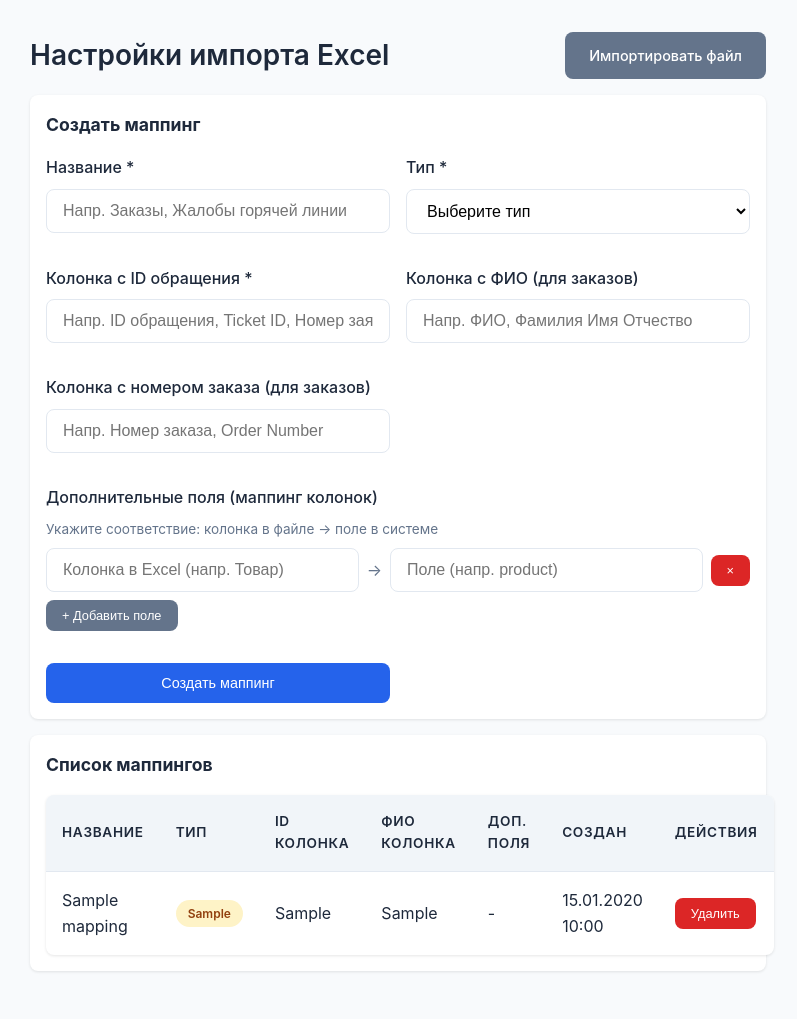
After one commit to VladChristmas/gl-jb, a Flask app: page /admin/import_mappings in a window 1280 px wide. The commit adds this page. Shown: the whole page, without its empty margins (242-1039 px from the left). Run offline with Flask 3, Linux system fonts and the light colour scheme; the visitor is signed in with stand-in values (Sample User, id 1); tables that the repository leaves empty hold one stand-in row (values such as "Sample post"); parts of the project's set-up code (start-up, migrations or seed data) failed here and were passed over; some libraries are stand-ins or nearby versions.

Commit message:
Add flexible Excel import with mappings (orders + complaints merge by ID)

```diff
--- a/app.py
+++ b/app.py
@@ -17,7 +17,7 @@ from config import (
     UPLOAD_FOLDER, MAX_CONTENT_LENGTH, ALLOWED_EXTENSIONS,
     RATELIMIT_STORAGE_URL, FLASK_DEBUG
 )
-from models import db, User, Order, Photo, generate_token
+from models import db, User, Order, Photo, generate_token, ImportMapping
 from flask_wtf.csrf import CSRFProtect
 from flask_limiter import Limiter
 from flask_limiter.util import get_remote_address
@@ -290,6 +290,235 @@ def admin_upload_excel():
 
     return render_template('admin_upload_excel.html')
 
+# Import Mappings
+@app.route('/admin/import_mappings', methods=['GET', 'POST'])
+@admin_required
+def admin_import_mappings():
+    if request.method == 'POST':
+        name = request.form.get('name', '').strip()
+        type_ = request.form.get('type', '').strip()
+        id_column = request.form.get('id_column', '').strip()
+        fio_column = request.form.get('fio_column', '').strip()
+        order_number_column = request.form.get('order_number_column', '').strip()
+
+        # Parse field mapping JSON
+        field_mapping = {}
+        keys = request.form.getlist('mapping_key[]')
+        values = request.form.getlist('mapping_value[]')
+        for k, v in zip(keys, values):
+            if k.strip() and v.strip():
+                field_mapping[k.strip()] = v.strip()
+
+        if not name or not type_ or not id_column:
+            flash('Заполните обязательные поля: название, тип, колонка ID', 'error')
+        else:
+            try:
+                mapping = ImportMapping(
+                    name=name,
+                    type=type_,
+                    id_column=id_column,
+                    fio_column=fio_column or None,
+                    order_number_column=order_number_column or None,
+                    field_mapping=field_mapping
+                )
+                db.session.add(mapping)
+                db.session.commit()
+                flash('Маппинг создан', 'success')
+            except Exception as e:
+                db.session.rollback()
+                flash(f'Ошибка: {e}', 'error')
+        return redirect(url_for('admin_import_mappings'))
+
+    mappings = ImportMapping.query.order_by(ImportMapping.created_at.desc()).all()
+    return render_template('admin_import_mappings.html', mappings=mappings)
+
+
+@app.route('/admin/import_mappings/delete/<int:mapping_id>', methods=['POST'])
+@admin_required
+def admin_delete_import_mapping(mapping_id):
+    mapping = ImportMapping.query.get_or_404(mapping_id)
+    db.session.delete(mapping)
+    db.session.commit()
+    flash('Маппинг удалён', 'success')
+    return redirect(url_for('admin_import_mappings'))
+
+
+@app.route('/admin/import_excel', methods=['GET', 'POST'])
+@admin_required
+def admin_import_excel():
+    mappings = ImportMapping.query.order_by(ImportMapping.type, ImportMapping.name).all()
+
+    if request.method == 'POST':
+        mapping_id = request.form.get('mapping_id', type=int)
+        file = request.files.get('excel_file')
+
+        if not mapping_id:
+            flash('Выберите маппинг', 'error')
+            return redirect(url_for('admin_import_excel'))
+
+        if not file or file.filename == '':
+            flash('Файл не выбран', 'error')
+            return redirect(url_for('admin_import_excel'))
+
+        if not file.filename.endswith(('.xlsx', '.xls')):
+            flash('Неверный формат файла. Нужен .xlsx или .xls', 'error')
+            return redirect(url_for('admin_import_excel'))
+
+        mapping = ImportMapping.query.get_or_404(mapping_id)
+
+        try:
+            workbook = openpyxl.load_workbook(file)
+            sheet = workbook.active
+
+            headers = [cell.value for cell in next(sheet.iter_rows(min_row=1, max_row=1))]
+            headers = [str(h).strip() if h else '' for h in headers]
+
+            # Find column indices
+            id_col_idx = None
+            for idx, header in enumerate(headers):
+                if header.lower() == mapping.id_column.lower():
+                    id_col_idx = idx
+                    break
+
+            if id_col_idx is None:
+                flash(f'Колонка ID "{mapping.id_column}" не найдена в файле. Доступные: {headers}', 'error')
+                return redirect(url_for('admin_import_excel'))
+
+            fio_col_idx = None
+            if mapping.fio_column:
+                for idx, header in enumerate(headers):
+                    if header.lower() == mapping.fio_column.lower():
+                        fio_col_idx = idx
+                        break
+
+            order_num_col_idx = None
+            if mapping.order_number_column:
+                for idx, header in enumerate(headers):
+                    if header.lower() == mapping.order_number_column.lower():
+                        order_num_col_idx = idx
+                        break
+
+            # Build field mapping indices
+            field_indices = {}
+            for file_col, model_field in mapping.field_mapping.items():
+                for idx, header in enumerate(headers):
+                    if header.lower() == file_col.lower():
+                        field_indices[model_field] = idx
+                        break
+
+            users_map = {u.fio.strip().lower(): u.id for u in User.query.all()}
+
+            imported = 0
+            updated = 0
+            skipped = 0
+            errors = []
+
+            start_row = 2 if mapping.skip_first_row else 1
+
+            for row_idx, row in enumerate(sheet.iter_rows(min_row=start_row, values_only=True), start=start_row):
+                if not any(row):
+                    continue
+
+                ext_id = row[id_col_idx]
+                if not ext_id:
+                    skipped += 1
+                    errors.append(f'Строка {row_idx}: пустой ID')
+                    continue
+
+                ext_id = str(ext_id).strip()
+
+                if mapping.type == 'orders':
+                    # Import orders
+                    fio_value = row[fio_col_idx] if fio_col_idx is not None else None
+                    if not fio_value:
+                        skipped += 1
+                        errors.append(f'Строка {row_idx}: пустое ФИО')
+                        continue
+
+                    fio_normalized = str(fio_value).strip().lower()
+                    user_id = users_map.get(fio_normalized)
+                    if not user_id:
+                        skipped += 1
+                        errors.append(f'Строка {row_idx}: пользователь "{fio_value}" не найден')
+                        continue
+
+                    order_number = row[order_num_col_idx] if order_num_col_idx is not None else f'Заказ #{row_idx}'
+                    if not order_number:
+                        order_number = f'Заказ #{row_idx}'
+
+                    # Check if order with this external_id exists
+                    order = Order.query.filter_by(external_id=ext_id).first()
+
+                    description_parts = []
+                    for model_field, col_idx in field_indices.items():
+                        value = row[col_idx]
+                        if value is not None:
+                            description_parts.append(f'{model_field}: {value}')
+                    description = '; '.join(description_parts)
+
+                    if order:
+                        order.user_id = user_id
+                        order.order_number = order_number
+                        order.description = description
+                        order.external_id = ext_id
+                        updated += 1
+                    else:
+                        order = Order(
+                            user_id=user_id,
+                            order_number=order_number,
+                            description=description,
+                            external_id=ext_id
+                        )
+                        db.session.add(order)
+                        imported += 1
+
+                elif mapping.type == 'complaints':
+                    # Import complaints - link to existing order by external_id
+                    order = Order.query.filter_by(external_id=ext_id).first()
+                    if not order:
+                        skipped += 1
+                        errors.append(f'Строка {row_idx}: заказ с ID "{ext_id}" не найден')
+                        continue
+
+                    # Update complaint fields
+                    for model_field, col_idx in field_indices.items():
+                        value = row[col_idx]
+                        if value is not None:
+                            if model_field == 'complaint_text':
+                                order.complaint_text = str(value)
+                            elif model_field == 'complaint_status':
+                                order.complaint_status = str(value)
+                            elif model_field == 'complaint_date':
+                                if isinstance(value, str):
+                                    try:
+                                        from datetime import datetime
+                                        order.complaint_date = datetime.fromisoformat(value.replace('Z', '+00:00'))
+                                    except:
+                                        pass
+                                elif hasattr(value, 'isoformat'):
+                                    order.complaint_date = value
+
+                    updated += 1
+
+            db.session.commit()
+
+            msg = f'Импорт завершён. Создано: {imported}, обновлено: {updated}, пропущено: {skipped}.'
+            if errors:
+                msg += ' Ошибки: ' + '; '.join(errors[:5])
+                if len(errors) > 5:
+                    msg += f' ... и ещё {len(errors) - 5} ошибок.'
+            flash(msg, 'success' if (imported + updated) > 0 else 'warning')
+            app.logger.info(f'Excel import ({mapping.type}): {imported} created, {updated} updated, {skipped} skipped')
+
+        except Exception as e:
+            db.session.rollback()
+            flash(f'Ошибка при обработке файла: {str(e)}', 'error')
+            app.logger.error(f'Excel import error: {e}')
+
+        return redirect(url_for('admin_import_excel'))
+
+    return render_template('admin_import_excel.html', mappings=mappings)
+
 @app.route('/admin/orders')
 @admin_required
 def admin_orders():
--- a/static/style.css
+++ b/static/style.css
@@ -528,3 +528,100 @@ body {
         grid-template-columns: repeat(auto-fill, minmax(200px, 1fr));
     }
 }
+
+.form-grid {
+    display: grid;
+    grid-template-columns: 1fr;
+    gap: var(--spacing);
+}
+
+@media (min-width: 600px) {
+    .form-grid {
+        grid-template-columns: repeat(2, 1fr);
+    }
+}
+
+.form-group.full-width {
+    grid-column: 1 / -1;
+}
+
+.mapping-row {
+    display: flex;
+    align-items: center;
+    gap: 0.5rem;
+    margin-bottom: 0.5rem;
+    flex-wrap: wrap;
+}
+
+.mapping-row input {
+    flex: 1;
+    min-width: 150px;
+}
+
+.mapping-row span {
+    color: var(--text-muted);
+}
+
+.help-text {
+    font-size: 0.85rem;
+    color: var(--text-muted);
+    margin-bottom: 0.5rem;
+}
+
+.tag {
+    display: inline-block;
+    background: #f1f5f9;
+    color: var(--text);
+    padding: 0.15rem 0.5rem;
+    border-radius: 4px;
+    font-size: 0.75rem;
+    margin-right: 0.25rem;
+    margin-bottom: 0.25rem;
+}
+
+.badge-primary {
+    background: #dbeafe;
+    color: #1e40af;
+}
+
+.badge-warning {
+    background: #fef3c7;
+    color: #92400e;
+}
+
+.login-hints {
+    margin-top: 1.5rem;
+    padding-top: 1.5rem;
+    border-top: 1px solid var(--border);
+}
+
+.login-hints summary {
+    cursor: pointer;
+    color: var(--text-muted);
+    font-size: 0.9rem;
+}
+
+.login-hints ul {
+    margin-top: 0.75rem;
+    padding-left: 1.5rem;
+}
+
+.login-hints li {
+    margin-bottom: 0.5rem;
+    font-size: 0.9rem;
+}
+
+.login-hints p {
+    margin-top: 0.75rem;
+    font-size: 0.9rem;
+    color: var(--text-muted);
+}
+
+.unified-login-box {
+    background: var(--card-bg);
+    border-radius: var(--radius);
+    padding: 2rem;
+    box-shadow: var(--shadow);
+    max-width: 400px;
+    margin: 4rem auto;
+}
--- /dev/null
+++ b/templates/admin_import_mappings.html
@@ -0,0 +1,132 @@
+{% extends "base.html" %}
+
+{% block title %}Маппинги импорта{% endblock %}
+
+{% block content %}
+<div class="page-header">
+    <h1>Настройки импорта Excel</h1>
+    <a href="{{ url_for('admin_import_excel') }}" class="btn btn-secondary">Импортировать файл</a>
+</div>
+
+<div class="card">
+    <h2>Создать маппинг</h2>
+    <form method="post" class="form-grid">
+        <div class="form-group">
+            <label for="name">Название *</label>
+            <input type="text" id="name" name="name" required placeholder="Напр. Заказы, Жалобы горячей линии">
+        </div>
+
+        <div class="form-group">
+            <label for="type">Тип *</label>
+            <select id="type" name="type" required>
+                <option value="">Выберите тип</option>
+                <option value="orders">Заказы (создают заказы)</option>
+                <option value="complaints">Жалобы (привязываются к заказам по ID)</option>
+            </select>
+        </div>
+
+        <div class="form-group">
+            <label for="id_column">Колонка с ID обращения *</label>
+            <input type="text" id="id_column" name="id_column" required placeholder="Напр. ID обращения, Ticket ID, Номер заявки">
+        </div>
+
+        <div class="form-group">
+            <label for="fio_column">Колонка с ФИО (для заказов)</label>
+            <input type="text" id="fio_column" name="fio_column" placeholder="Напр. ФИО, Фамилия Имя Отчество">
+        </div>
+
+        <div class="form-group">
+            <label for="order_number_column">Колонка с номером заказа (для заказов)</label>
+            <input type="text" id="order_number_column" name="order_number_column" placeholder="Напр. Номер заказа, Order Number">
+        </div>
+
+        <div class="form-group full-width">
+            <label>Дополнительные поля (маппинг колонок)</label>
+            <p class="help-text">Укажите соответствие: колонка в файле → поле в системе</p>
+            <div id="mapping-fields">
+                <div class="mapping-row">
+                    <input type="text" name="mapping_key[]" placeholder="Колонка в Excel (напр. Товар)" required>
+                    <span>→</span>
+                    <input type="text" name="mapping_value[]" placeholder="Поле (напр. product)" required>
+                    <button type="button" class="btn btn-danger btn-sm remove-mapping">×</button>
+                </div>
+            </div>
+            <button type="button" class="btn btn-secondary btn-sm" id="add-mapping">+ Добавить поле</button>
+        </div>
+
+        <button type="submit" class="btn btn-primary">Создать маппинг</button>
+    </form>
+</div>
+
+<div class="card">
+    <h2>Список маппингов</h2>
+    {% if mappings %}
+    <table class="table">
+        <thead>
+            <tr>
+                <th>Название</th>
+                <th>Тип</th>
+                <th>ID колонка</th>
+                <th>ФИО колонка</th>
+                <th>Доп. поля</th>
+                <th>Создан</th>
+                <th>Действия</th>
+            </tr>
+        </thead>
+        <tbody>
+            {% for m in mappings %}
+            <tr>
+                <td>{{ m.name }}</td>
+                <td><span class="badge badge-{{ 'primary' if m.type == 'orders' else 'warning' }}">{{ m.type }}</span></td>
+                <td>{{ m.id_column }}</td>
+                <td>{{ m.fio_column or '-' }}</td>
+                <td>
+                    {% if m.field_mapping %}
+                        {% for k, v in m.field_mapping.items() %}
+                            <span class="tag">{{ k }}→{{ v }}</span>
+                        {% endfor %}
+                    {% else %}
+                        -
+                    {% endif %}
+                </td>
+                <td>{{ m.created_at.strftime('%d.%m.%Y %H:%M') if m.created_at else '-' }}</td>
+                <td>
+                    <form method="post" action="{{ url_for('admin_delete_import_mapping', mapping_id=m.id) }}" onsubmit="return confirm('Удалить?')">
+                        <button type="submit" class="btn btn-danger btn-sm">Удалить</button>
+                    </form>
+                </td>
+            </tr>
+            {% endfor %}
+        </tbody>
+    </table>
+    {% else %}
+    <p class="empty-state">Маппингов нет. Создайте первый выше.</p>
+    {% endif %}
+</div>
+{% endblock %}
+
+{% block scripts %}
+<script>
+document.getElementById('add-mapping').addEventListener('click', function() {
+    const container = document.getElementById('mapping-fields');
+    const div = document.createElement('div');
+    div.className = 'mapping-row';
+    div.innerHTML = `
+        <input type="text" name="mapping_key[]" placeholder="Колонка в Excel" required>
+        <span>→</span>
+        <input type="text" name="mapping_value[]" placeholder="Поле" required>
+        <button type="button" class="btn btn-danger btn-sm remove-mapping">×</button>
+    `;
+    container.appendChild(div);
+});
+
+document.getElementById('mapping-fields').addEventListener('click', function(e) {
+    if (e.target.classList.contains('remove-mapping')) {
+        const rows = document.querySelectorAll('.mapping-row');
+        if (rows.length > 1) {
+            e.target.closest('.mapping-row').remove();
+        }
+    }
+});
+</script>
+{% endblock %}
```
Also changed, not shown: migrations/versions/1e17f3befee1_add_importmapping_and_complaint_fields_.py (added, +40 -0 lines), models.py (+28 -0 lines), templates/admin_dashboard.html (+7 -1 lines), templates/admin_import_excel.html (added, +57 -0 lines).
